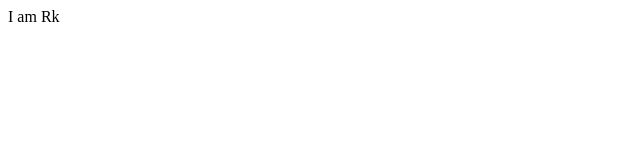
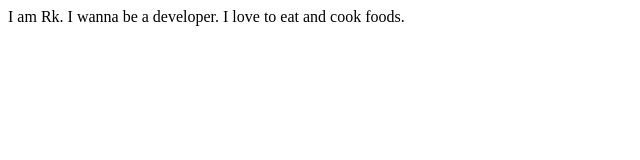
Before and after one commit to rittick21/rittickroy-site, a plain HTML site: page index.html in a window 1280 px wide. Shown: the whole page, without its empty margins (0-640 px from the left). Drawn offline with Linux system fonts and the light colour scheme.

Commit message:
doc: details change

```diff
--- a/index.html
+++ b/index.html
@@ -7,6 +7,6 @@
     <title>Document</title>
 </head>
 <body>
-    I am Rk
+    I am Rk. I wanna be a developer. I love to eat and cook foods.
 </body>
 </html>
```
Also changed, not shown: 1 other file.
